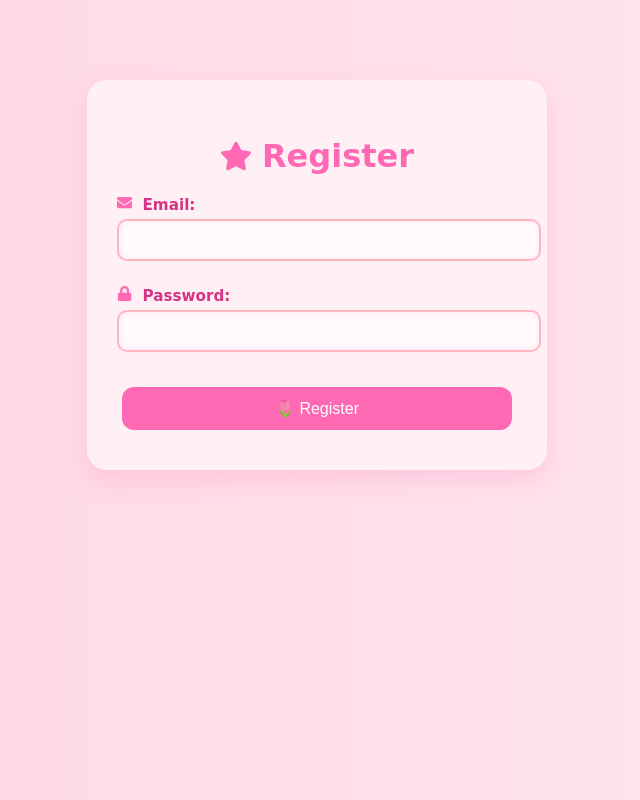
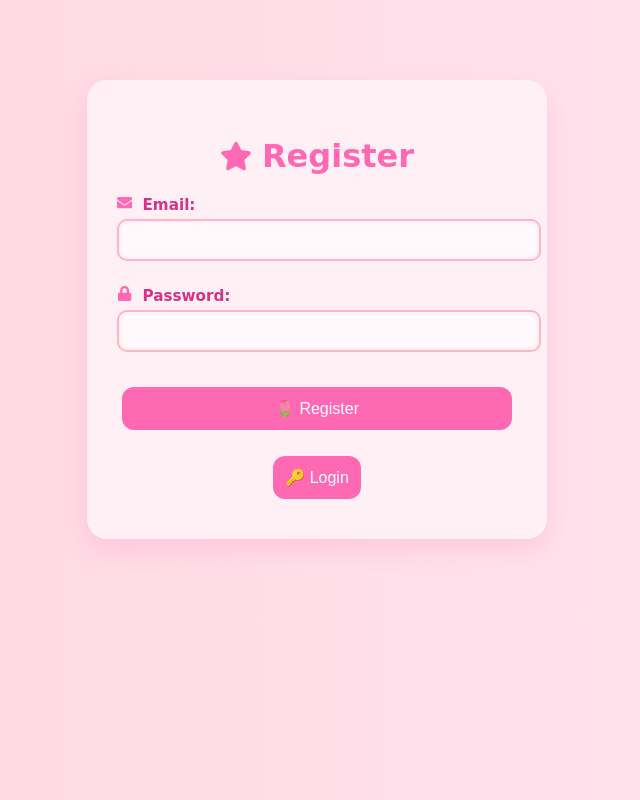
Before and after one commit to ShaynaMBarclay/angyportalfrontend, a React (Vite) app: page /register in a window 1280 px wide. Shown: the whole page, without its empty margins (323-963 px from the left). Built offline with nearby package versions, Linux system fonts and the light colour scheme; no server answers.

Commit message:
login button added to register page

```diff
--- a/src/Pages/Register.jsx
+++ b/src/Pages/Register.jsx
@@ -56,6 +56,13 @@ function Register() {
         </label>
         <button type="submit">🌷 Register</button>
       </form>
+       <button
+        type="button"
+        onClick={() => navigate("/")}
+        style={{ marginTop: "1rem" }}
+      >
+        🔑 Login
+      </button>
     </div>
   );
 }
```
